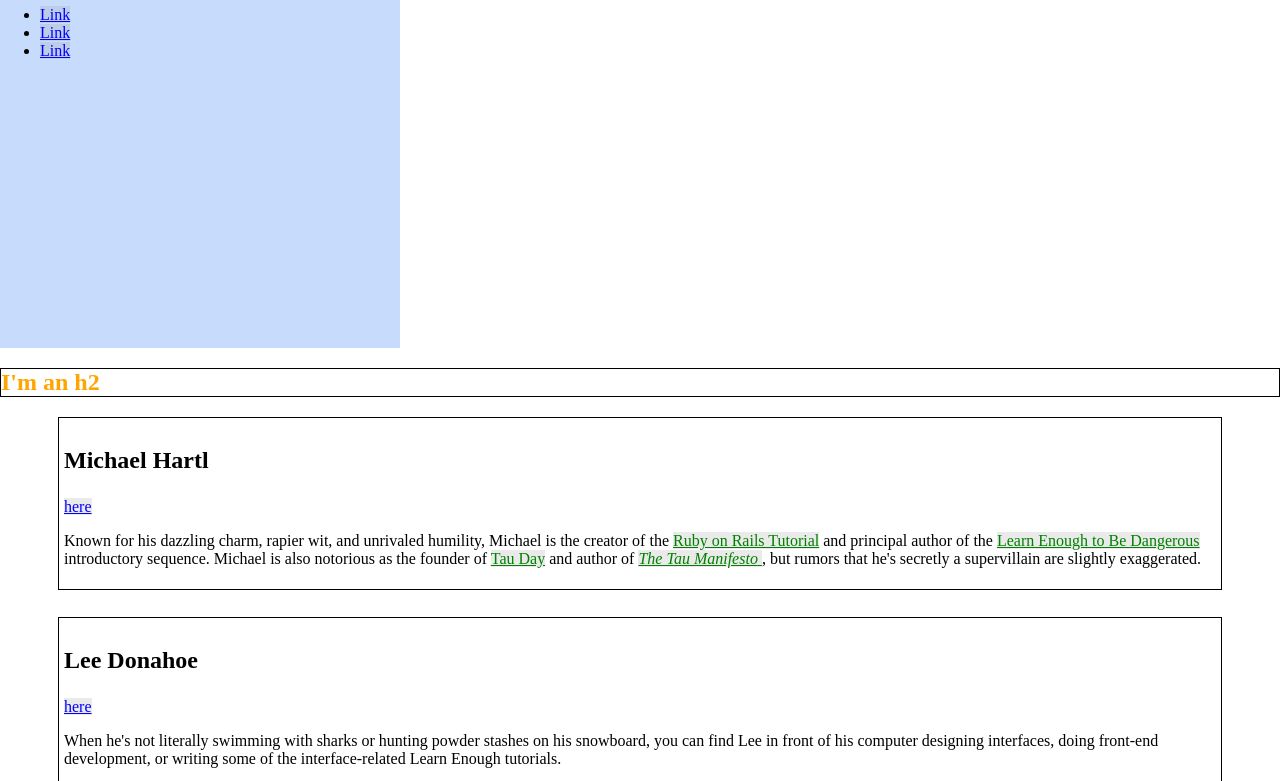
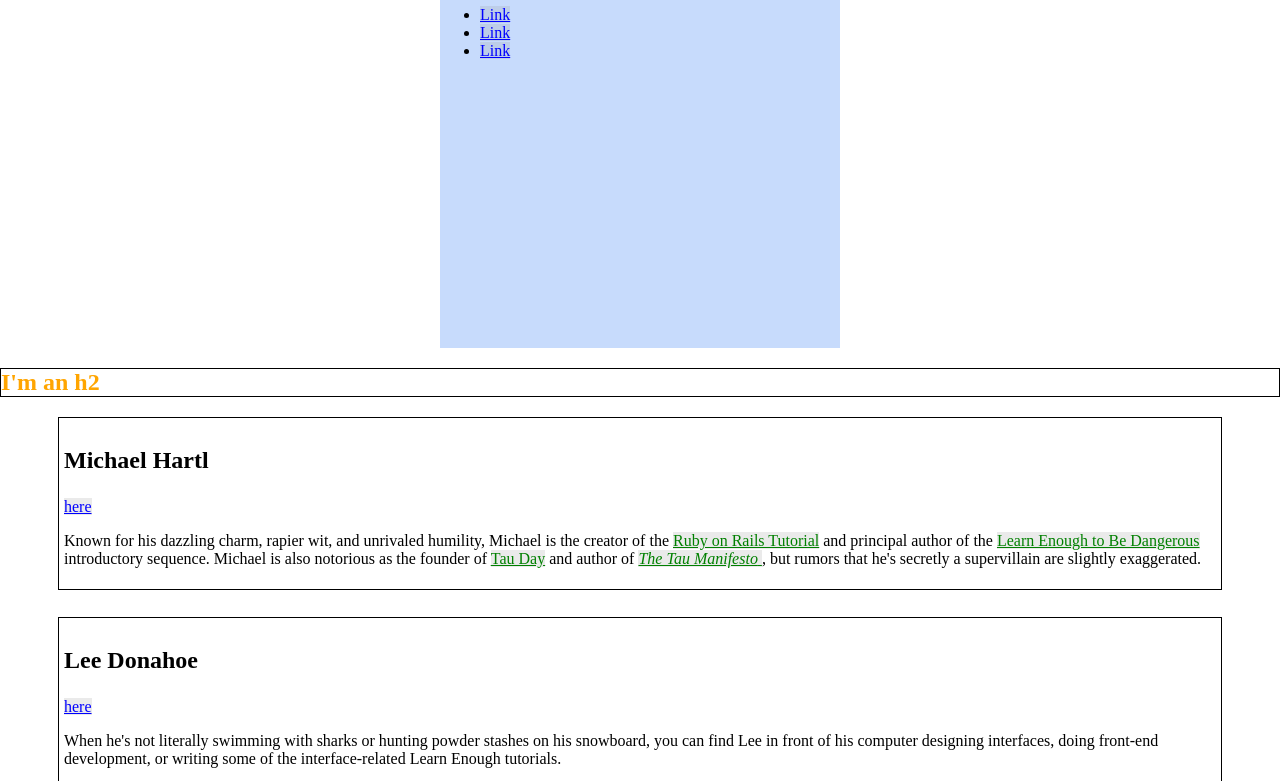
Before and after one commit to gitvar/layout_website, a plain HTML site: page index.html in a window 1280 px wide. Shown: the part 52-833 px from the top of the page. Drawn offline with Linux system fonts and the light colour scheme.

Commit message:
Up to and including section 3.7 - vw and vh - centered

```diff
--- a/index.html
+++ b/index.html
@@ -22,7 +22,7 @@
         background-color: #c7dbfc;
         height: 50vh;
         width: 50vh;
-        /*margin: auto;*/
+        margin: auto;
       }
       .hero-home {}
       /*SOCIAL STYLES*/
```
